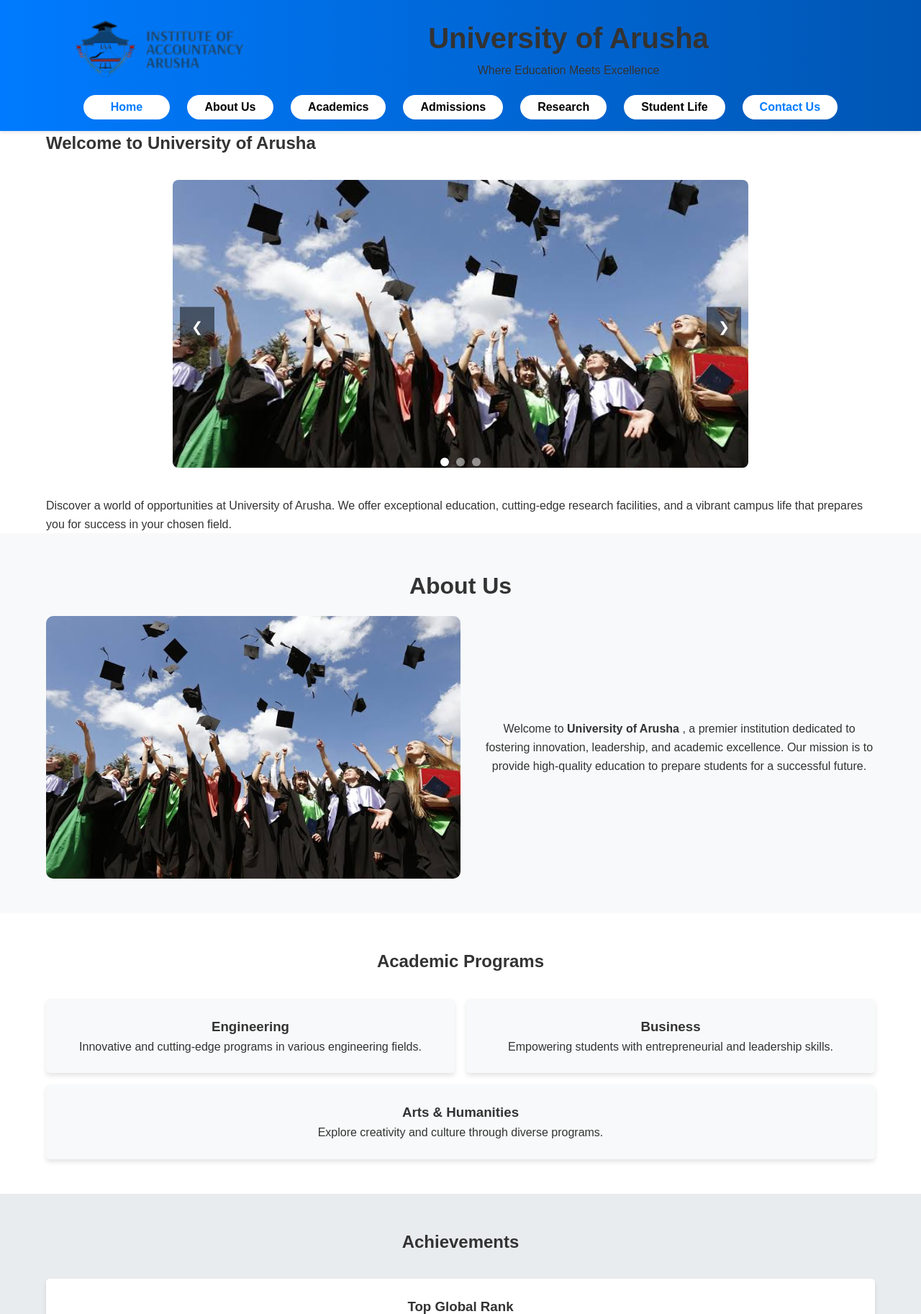
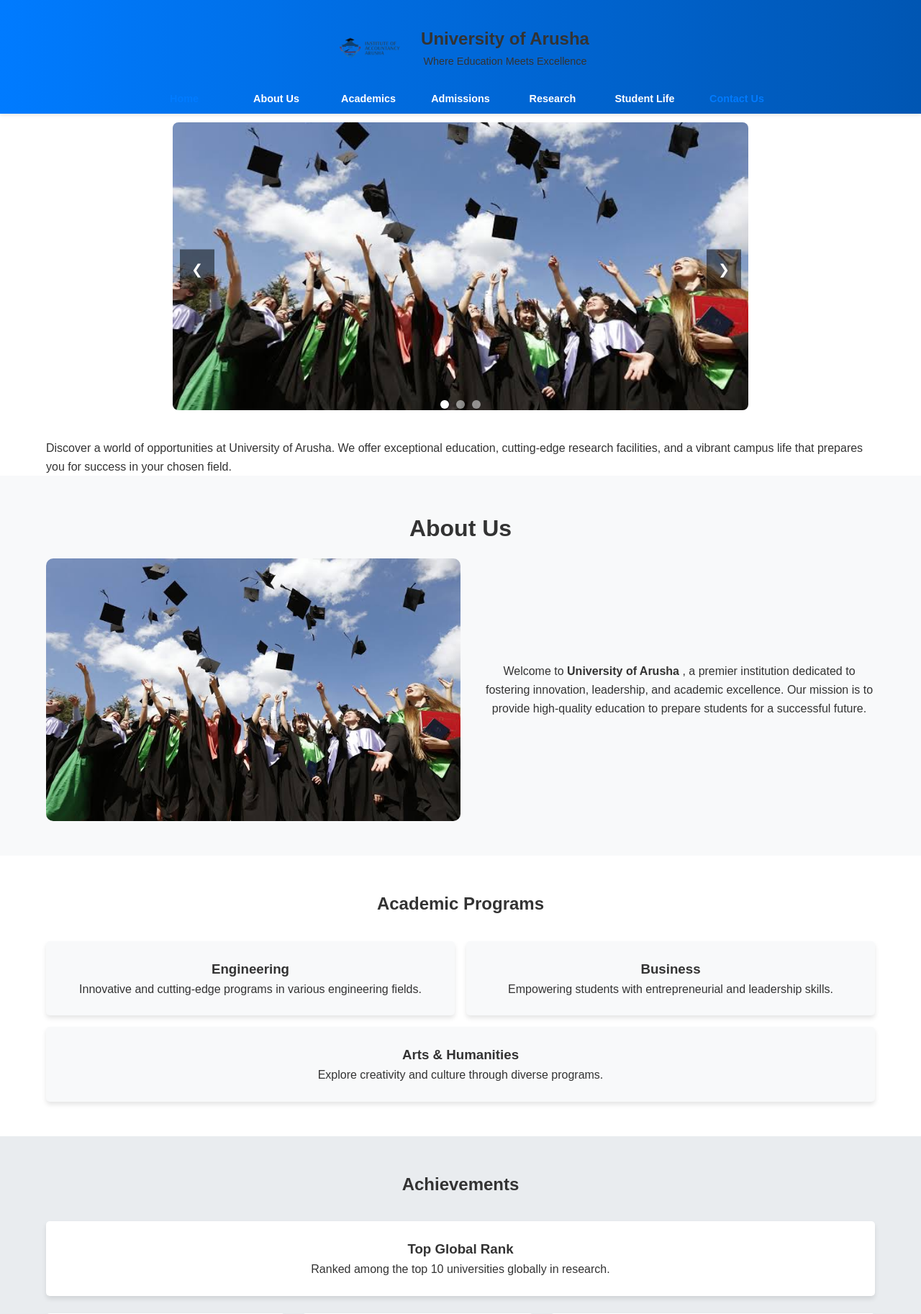
Before and after one commit to joshhy12/Joshy_lucas_university_v01, a PHP site: page /University.html in a window 1280 px wide. Shown: the top 1826 px of the page at 72% size. Run offline with PHP 8.4, Linux system fonts and the light colour scheme.

Commit message:
update the header and the logo

```diff
--- a/University.html
+++ b/University.html
@@ -1,26 +1,27 @@
 <!DOCTYPE html>
 <html lang="en">
   <head>
-  <meta charset="UTF-8">
-  <meta name="viewport" content="width=device-width, initial-scale=1.0">
+    <meta charset="UTF-8" />
+    <meta name="viewport" content="width=device-width, initial-scale=1.0" />
     <title>University of Arusha</title>
-  <link rel="icon" type="image/png" href="images/image2.JPG" >
-  <link rel="stylesheet" href="styles.css">
+    <link rel="icon" type="image/png" href="images/image2.JPG" />
+    <link rel="stylesheet" href="styles.css" />
   </head>
   <body>
     <header class="header">
       <div class="container">
         <div class="header-content">
           <div class="logo">
-          <img src="images/3.png" alt="University Logo">
+            <img src="images/3.png" alt="University Logo" />
           </div>
-        <div class="header-text" style="text-align: center;">
+          <div class="header-text">
             <h1>University of Arusha</h1>
             <p>Where Education Meets Excellence</p>
-        </div>      </div>
+          </div>
+        </div>
+
         <nav>
           <ul class="nav-links">
-
             <li>
               <button><a href="University.html">Home</a></button>
             </li>
@@ -65,10 +66,11 @@
                 <a href="#events">Events</a>
               </div>
             </li>
-          <li><button><a href="#contact">Contact Us</a></button></li>
+            <li>
+              <button><a href="#contact">Contact Us</a></button>
+            </li>
           </ul>
         </nav>
-
       </div>
     </header>
 
@@ -78,13 +80,13 @@
         <div class="slider">
           <div class="slides">
             <div class="slide">
-            <img src="images/image2.JPG" alt="University Main Building">
+              <img src="images/image2.JPG" alt="University Main Building" />
             </div>
             <div class="slide">
-            <img src="images/image1.JPG" alt="Campus Life">
+              <img src="images/image1.JPG" alt="Campus Life" />
             </div>
             <div class="slide">
-            <img src="images/image2.JPG" alt="Library">
+              <img src="images/image2.JPG" alt="Library" />
             </div>
           </div>
           <button class="slider-btn prev">❮</button>
@@ -92,19 +94,23 @@
           <div class="dots"></div>
         </div>
         <p class="home-description">
-        Discover a world of opportunities at University of Arusha. We offer exceptional education, cutting-edge research facilities, and a vibrant campus life that prepares you for success in your chosen field.
+          Discover a world of opportunities at University of Arusha. We offer
+          exceptional education, cutting-edge research facilities, and a vibrant
+          campus life that prepares you for success in your chosen field.
         </p>
       </div>
     </section>
-
 
     <section id="about" class="about">
       <div class="container">
         <h2>About Us</h2>
         <div class="about-content">
-        <img src="images/image2.JPG" alt="University Campus">
+          <img src="images/image2.JPG" alt="University Campus" />
           <p>
-          Welcome to <strong> University of Arusha </strong>, a premier institution dedicated to fostering innovation, leadership, and academic excellence. Our mission is to provide high-quality education to prepare students for a successful future.
+            Welcome to <strong> University of Arusha </strong>, a premier
+            institution dedicated to fostering innovation, leadership, and
+            academic excellence. Our mission is to provide high-quality
+            education to prepare students for a successful future.
           </p>
         </div>
       </div>
@@ -116,11 +122,16 @@
         <div class="program-list">
           <div class="program-card">
             <h3>Engineering</h3>
-          <p>Innovative and cutting-edge programs in various engineering fields.</p>
+            <p>
+              Innovative and cutting-edge programs in various engineering
+              fields.
+            </p>
           </div>
           <div class="program-card">
             <h3>Business</h3>
-          <p>Empowering students with entrepreneurial and leadership skills.</p>
+            <p>
+              Empowering students with entrepreneurial and leadership skills.
+            </p>
           </div>
           <div class="program-card">
             <h3>Arts & Humanities</h3>
@@ -148,8 +159,11 @@
               <p>Recipient of the Excellence in Education Award 2023.</p>
             </div>
             <div class="achievement-card">
-            <h3> Sustainable Develpoment</h3>
-            <p>Showcase Contributions to Sustainability through impactful project or research.</p>
+              <h3>Sustainable Develpoment</h3>
+              <p>
+                Showcase Contributions to Sustainability through impactful
+                project or research.
+              </p>
             </div>
           </div>
         </div>
@@ -163,7 +177,7 @@
         <ul>
           <li>Email: info@universityofarusha.edu</li>
           <li>Phone: +255 689 192 753</li>
-        <li>Address: 493 University of Arusha, Arusha, Tanzania </li>
+          <li>Address: 493 University of Arusha, Arusha, Tanzania</li>
         </ul>
       </div>
     </section>
--- a/styles.css
+++ b/styles.css
@@ -22,8 +22,13 @@ body {
 .header {
   background: linear-gradient(to right, #007bff, #0056b3);
   color: white;
-  text-align: center;
-  padding: 2rem 0;
+  padding: 0.5rem 0;
+  position: fixed;
+  width: 100%;
+  top: 0;
+  left: 0;
+  z-index: 1000;
+  box-shadow: 0 2px 5px rgba(0,0,0,0.1);
 }
 
 .header h1 {
@@ -213,29 +218,22 @@ body {
   min-width: 120px;
 }
 
-/* Update header styles */
-.header {
-  background: linear-gradient(to right, #007bff, #0056b3);
-  color: white;
-  padding: 1rem 0;
-  position: fixed;
-  width: 100%;
-  top: 0;
-  left: 0;
-  z-index: 1000;
-  box-shadow: 0 2px 5px rgba(0,0,0,0.1);
-}
-
-/* Add styles for the logo and header content */
+/* Logo and Header Text */
 .header-content {
   display: flex;
   align-items: center;
-  margin-bottom: 1rem;
+  justify-content: center;
+  padding: 0.5rem 0;
+  gap: 1.5rem; /* Increase gap between logo and text */
+}
+
+.header-text {
+  text-align: center;
 }
 
 .logo {
-  width: 300px;
-  height: 100px;
+  width: 100px;  /* Increase from previous 50px */
+  height: 100px; /* Increase from previous 50px */
   flex-shrink: 0;
 }
 
@@ -245,14 +243,92 @@ body {
   object-fit: contain;
 }
 
-.header-text {
-  flex-grow: 1;
-  text-align: left;
+
+.header-text h1 {
+  font-size: 1.5rem;
+  margin: 0;
 }
 
-/* Add padding to body to prevent content from hiding under fixed header */
+.header-text p {
+  font-size: 0.9rem;
+  margin: 0;
+}
+
+/* Navigation */
+.nav-links {
+  display: flex;
+  justify-content: center;
+  align-items: center;
+  gap: 0.5rem;
+  margin: 0;
+  padding: 0;
+}
+
+.nav-links button {
+  background: transparent;
+  border: none;
+  color: white;
+  padding: 0.3rem 0.8rem;
+  font-size: 0.9rem;
+  cursor: pointer;
+  transition: background 0.3s ease;
+}
+
+.nav-links button:hover {
+  background: rgba(255, 255, 255, 0.1);
+}
+
+/* Dropdown Styles */
+.dropdown-content {
+  position: absolute;
+  background: white;
+  min-width: 180px;
+  box-shadow: 0 8px 16px rgba(0,0,0,0.1);
+  border-radius: 4px;
+  display: none;
+  z-index: 1;
+}
+
+.dropdown-content a {
+  color: #333;
+  padding: 0.5rem 1rem;
+  display: block;
+  text-decoration: none;
+  font-size: 0.9rem;
+}
+
+.dropdown-content a:hover {
+  background: #f1f1f1;
+}
+
+.dropdown:hover .dropdown-content {
+  display: block;
+}
+
+/* Add body padding to prevent content from hiding under fixed header */
 body {
-  padding-top: 180px; /* Adjust this value based on your header height */
+  padding-top: 100px;
+}
+
+/* Responsive Design */
+@media (max-width: 768px) {
+  .header-content {
+    flex-direction: column;
+    text-align: center;
+  }
+
+  .nav-links {
+    flex-wrap: wrap;
+  }
+
+  .nav-links button {
+    padding: 0.2rem 0.5rem;
+    font-size: 0.8rem;
+  }
+
+  body {
+    padding-top: 120px;
+  }
 }
 
 
```
Lines whose indentation alone changed are shown as unchanged.
